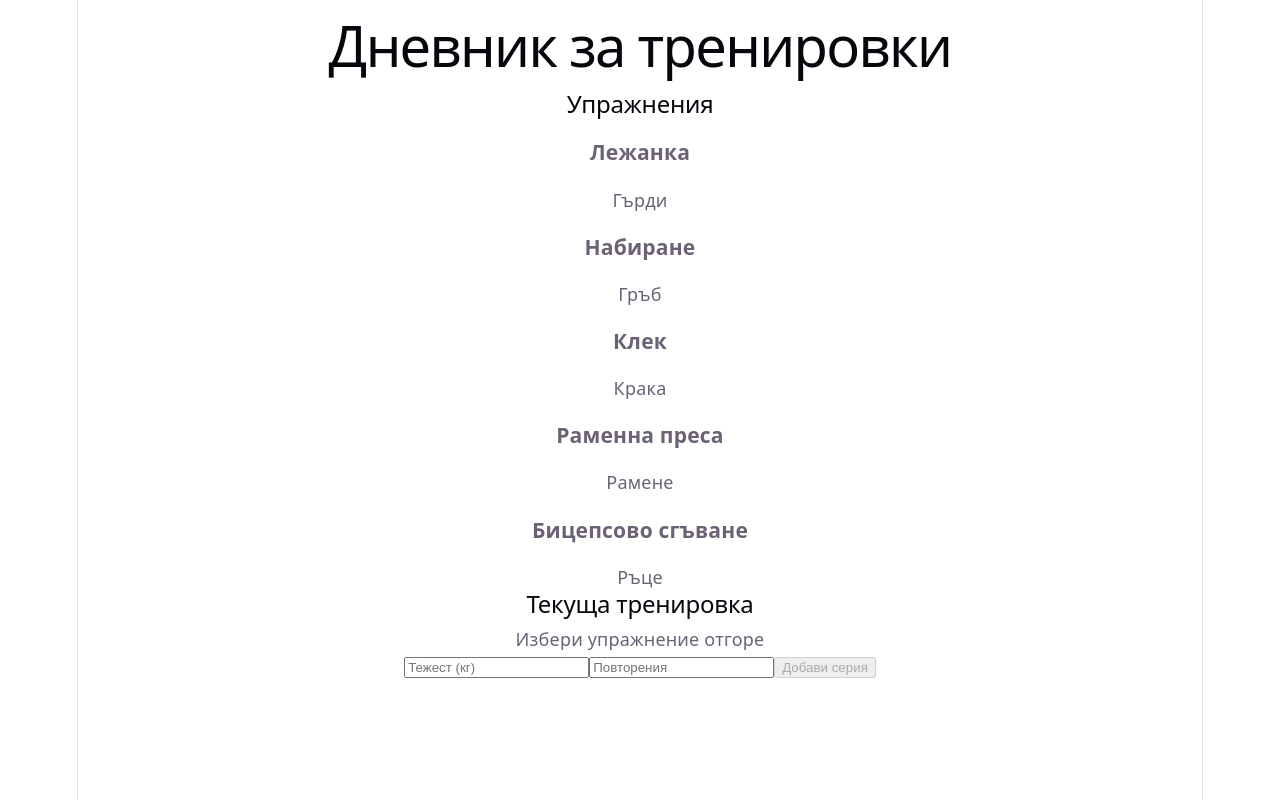
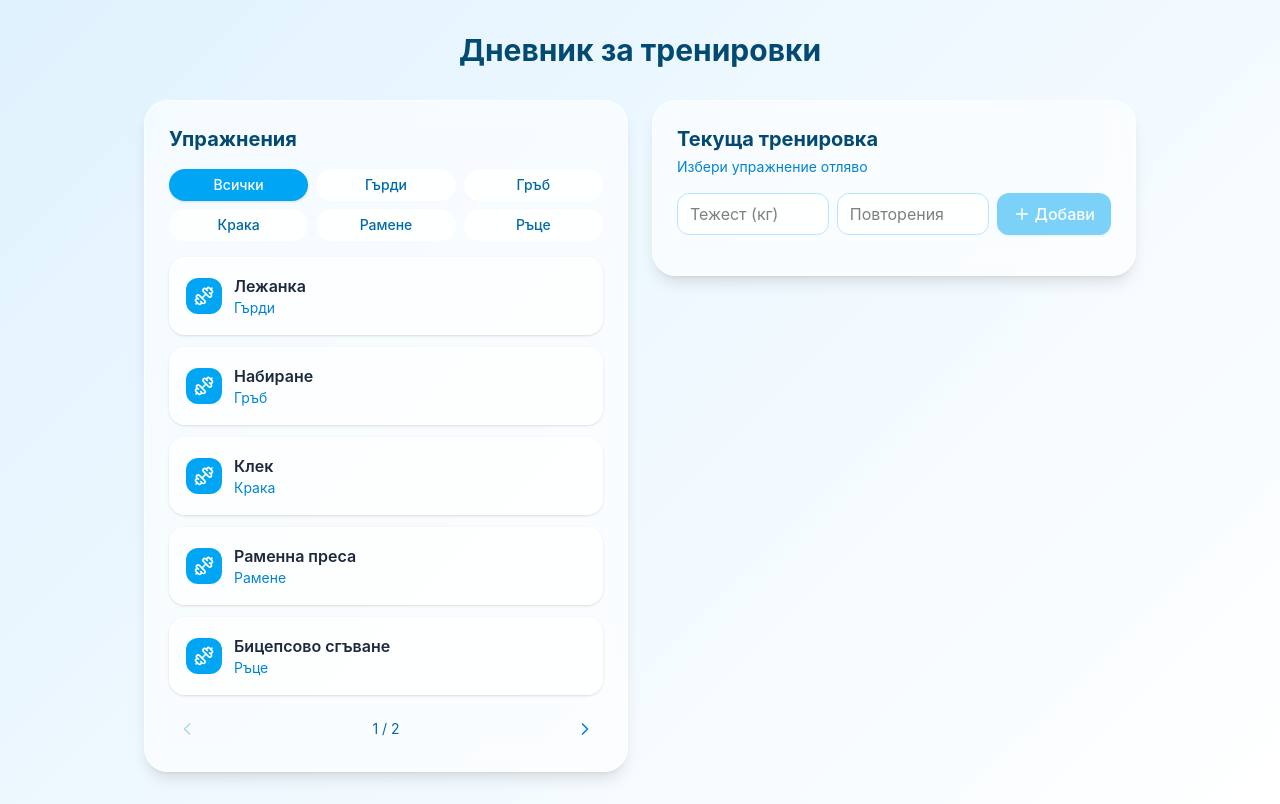
Before and after one commit to dvedevet/Workout-PR-Tracker, a React app in the folder frontend/: page / in a window 1280 px wide. Built offline with nearby package versions, Linux system fonts and the light colour scheme; the HTML template or start-up script is replaced by a standard one.

Commit message:
Improving the design + adding Tailwind

```diff
--- a/frontend/package.json
+++ b/frontend/package.json
@@ -10,8 +10,11 @@
     "preview": "vite preview"
   },
   "dependencies": {
+    "@tailwindcss/vite": "^4.3.3",
+    "lucide-react": "^1.52.0",
     "react": "^19.2.8",
-    "react-dom": "^19.2.8"
+    "react-dom": "^19.2.8",
+    "tailwindcss": "^4.3.3"
   },
   "devDependencies": {
     "@eslint/js": "^10.0.1",
--- a/frontend/src/App.jsx
+++ b/frontend/src/App.jsx
@@ -1,23 +1,29 @@
-import { useState } from 'react'
-import heroImg from './assets/hero.png'
-import reactLogo from './assets/react.svg'
-import viteLogo from './assets/vite.svg'
-import './App.css'
-
+import { useState } from "react"
 import ExerciseList from "./components/ExerciseList"
 import SessionBoard from "./components/SessionBoard"
 
 function App() {
   const [selectedExercise, setSelectedExercise] = useState(null)
 
+  function handleBackgroundClick(e) {
+    if (e.target.closest("button, input, h1, h2, h3, p, span, li")) return
+    setSelectedExercise(null)
+  }
+
   return (
-    <div>
-      <h1>Дневник за тренировки</h1>
-      <ExerciseList
-        selectedExercise={selectedExercise}
-        onSelect={setSelectedExercise}
-      />
-      <SessionBoard selectedExercise={selectedExercise} />
+    <div className="min-h-screen" onClick={handleBackgroundClick}>
+      <div className="mx-auto max-w-5xl px-4 py-8">
+        <h1 className="mb-8 text-center text-3xl font-bold text-sky-900">
+          Дневник за тренировки
+        </h1>
+        <div className="grid items-start gap-6 lg:grid-cols-2">
+          <ExerciseList
+            selectedExercise={selectedExercise}
+            onSelect={setSelectedExercise}
+          />
+          <SessionBoard selectedExercise={selectedExercise} />
+        </div>
+      </div>
     </div>
   )
 }
--- a/frontend/src/components/ExerciseCard.jsx
+++ b/frontend/src/components/ExerciseCard.jsx
@@ -1,16 +1,23 @@
+import { Dumbbell, Check } from "lucide-react"
+
 function ExerciseCard({ name, muscleGroup, isSelected, onSelect }) {
-  return (
-    <div
-      onClick={onSelect}
-      style={{
-        cursor: "pointer",
-        fontWeight: isSelected ? "bold" : "normal",
-      }}
-    >
-      <h3>{isSelected ? "✓ " : ""}{name}</h3>
-      <p>{muscleGroup}</p>
-    </div>
-  )
+    return (
+        <button
+            onClick={onSelect}
+            className={`flex items-center gap-3 rounded-2xl border p-4 text-left shadow-sm transition ${isSelected
+                    ? "border-sky-400 bg-sky-100 shadow-md"
+                    : "border-white/60 bg-white/70 hover:bg-sky-50"
+                }`}
+        >
+            <div className="rounded-xl bg-sky-500 p-2 text-white">
+                {isSelected ? <Check size={20} /> : <Dumbbell size={20} />}
+            </div>
+            <div>
+                <h3 className="font-semibold text-slate-800">{name}</h3>
+                <p className="text-sm text-sky-600">{muscleGroup}</p>
+            </div>
+        </button>
+    )
 }
 
 export default ExerciseCard
--- a/frontend/src/components/ExerciseList.jsx
+++ b/frontend/src/components/ExerciseList.jsx
@@ -1,11 +1,50 @@
+import { useState } from "react"
+import { ChevronLeft, ChevronRight } from "lucide-react"
 import ExerciseCard from "./ExerciseCard"
 import { exercises } from "../data/exercises"
 
+const groups = ["Всички", "Гърди", "Гръб", "Крака", "Рамене", "Ръце"]
+const PAGE_SIZE = 5
+
 function ExerciseList({ selectedExercise, onSelect }) {
+    const [activeGroup, setActiveGroup] = useState("Всички")
+    const [page, setPage] = useState(0)
+
+    const filteredExercises =
+        activeGroup === "Всички"
+            ? exercises
+            : exercises.filter((exercise) => exercise.muscleGroup === activeGroup)
+
+    const totalPages = Math.max(1, Math.ceil(filteredExercises.length / PAGE_SIZE))
+    const start = page * PAGE_SIZE
+    const visibleExercises = filteredExercises.slice(start, start + PAGE_SIZE)
+
+    function handleGroupChange(group) {
+        setActiveGroup(group)
+        setPage(0)
+    }
+
     return (
-    <div>
-      <h2>Упражнения</h2>
-      {exercises.map((exercise) => (
+        <section className="rounded-3xl border border-white/60 bg-white/60 p-6 shadow-lg backdrop-blur-md">
+            <h2 className="mb-4 text-xl font-bold text-sky-900">Упражнения</h2>
+
+            <div className="mb-4 grid grid-cols-3 gap-2">
+                {groups.map((group) => (
+                    <button
+                        key={group}
+                        onClick={() => handleGroupChange(group)}
+                        className={`rounded-full px-3 py-1.5 text-sm font-medium transition ${activeGroup === group
+                                ? "bg-sky-500 text-white shadow"
+                                : "bg-white/80 text-sky-700 hover:bg-sky-100"
+                            }`}
+                    >
+                        {group}
+                    </button>
+                ))}
+            </div>
+
+            <div className="grid gap-3">
+                {visibleExercises.map((exercise) => (
                     <ExerciseCard
                         key={exercise.id}
                         name={exercise.name}
@@ -15,6 +54,29 @@ function ExerciseList({ selectedExercise, onSelect }) {
                     />
                 ))}
             </div>
+
+            {totalPages > 1 && (
+                <div className="mt-4 flex items-center justify-between">
+                    <button
+                        onClick={() => setPage(page - 1)}
+                        disabled={page === 0}
+                        className="rounded-full p-2 text-sky-600 transition hover:bg-sky-100 disabled:opacity-30 disabled:hover:bg-transparent"
+                    >
+                        <ChevronLeft size={20} />
+                    </button>
+                    <span className="text-sm text-sky-700">
+                        {page + 1} / {totalPages}
+                    </span>
+                    <button
+                        onClick={() => setPage(page + 1)}
+                        disabled={page === totalPages - 1}
+                        className="rounded-full p-2 text-sky-600 transition hover:bg-sky-100 disabled:opacity-30 disabled:hover:bg-transparent"
+                    >
+                        <ChevronRight size={20} />
+                    </button>
+                </div>
+            )}
+        </section>
     )
 }
 
--- a/frontend/src/components/SessionBoard.jsx
+++ b/frontend/src/components/SessionBoard.jsx
@@ -1,4 +1,5 @@
 import { useState } from "react"
+import { Plus, Trash2 } from "lucide-react"
 
 function SessionBoard({ selectedExercise }) {
     const [weight, setWeight] = useState("")
@@ -8,13 +9,11 @@ function SessionBoard({ selectedExercise }) {
     function handleAddSet() {
         if (!selectedExercise || weight === "" || reps === "") return
 
-  const setNumber =
-    sets.filter((set) => set.exerciseId === selectedExercise.id).length + 1
-
         const newSet = {
+            id: Date.now(),
             exerciseId: selectedExercise.id,
             exerciseName: selectedExercise.name,
-    setNumber: setNumber,
+            muscleGroup: selectedExercise.muscleGroup,
             weight: Number(weight),
             reps: Number(reps),
         }
@@ -23,39 +22,91 @@ function SessionBoard({ selectedExercise }) {
         setReps("")
     }
 
+    function handleDeleteSet(id) {
+        setSets(sets.filter((set) => set.id !== id))
+    }
+
+    function getSetNumber(index) {
+        const current = sets[index]
         return (
-    <div>
-      <h2>Текуща тренировка</h2>
-      <p>
+            sets.slice(0, index).filter((set) => set.exerciseId === current.exerciseId)
+                .length + 1
+        )
+    }
+
+    const inputClass =
+        "min-w-0 w-full rounded-xl border border-sky-200 bg-white/80 px-3 py-2 outline-none focus:ring-2 focus:ring-sky-300"
+
+    return (
+        <section className="rounded-3xl border border-white/60 bg-white/60 p-6 shadow-lg backdrop-blur-md">
+            <h2 className="mb-1 text-xl font-bold text-sky-900">Текуща тренировка</h2>
+            <p className="mb-4 text-sm text-sky-600">
                 {selectedExercise
                     ? `Упражнение: ${selectedExercise.name}`
-          : "Избери упражнение отгоре"}
+                    : "Избери упражнение отляво"}
             </p>
 
+            <div className="mb-4 grid grid-cols-2 gap-2 sm:flex">
                 <input
                     type="number"
+                    inputMode="numeric"
                     placeholder="Тежест (кг)"
                     value={weight}
                     onChange={(e) => setWeight(e.target.value)}
+                    className={inputClass}
                 />
                 <input
                     type="number"
+                    inputMode="numeric"
                     placeholder="Повторения"
                     value={reps}
                     onChange={(e) => setReps(e.target.value)}
+                    className={inputClass}
                 />
-      <button onClick={handleAddSet} disabled={!selectedExercise}>
-        Добави серия
+                <button
+                    onClick={handleAddSet}
+                    disabled={!selectedExercise}
+                    className="col-span-2 flex items-center justify-center gap-1 rounded-xl bg-sky-500 px-4 py-2 font-medium text-white shadow transition hover:bg-sky-600 disabled:cursor-not-allowed disabled:opacity-50 sm:col-span-1"
+                >
+                    <Plus size={18} /> Добави
                 </button>
+            </div>
 
-      <ul>
+            <ul className="grid gap-2">
                 {sets.map((set, index) => (
-            <li key={index}>
-            {set.exerciseName} - серия {set.setNumber}: {set.weight} кг × {set.reps}
+                    <li
+                        key={set.id}
+                        className="flex items-center justify-between gap-3 rounded-xl bg-white/80 px-4 py-3 shadow-sm"
+                    >
+                        <div className="min-w-0">
+                            <div className="flex flex-wrap items-center gap-2">
+                                <p className="font-semibold text-sky-800">{set.exerciseName}</p>
+                                <span className="rounded-full bg-sky-100 px-2 py-0.5 text-xs font-medium text-sky-700">
+                                    {set.muscleGroup}
+                                </span>
+                            </div>
+                            <div className="mt-2 flex flex-wrap gap-1.5 text-sm">
+                                <span className="rounded-lg bg-slate-100 px-2 py-0.5 text-slate-600">
+                                    Серия {getSetNumber(index)}
+                                </span>
+                                <span className="rounded-lg bg-sky-50 px-2 py-0.5 font-medium text-sky-800">
+                                    {set.weight} кг.
+                                </span>
+                                <span className="rounded-lg bg-sky-50 px-2 py-0.5 font-medium text-sky-800">
+                                    {set.reps} повт.
+                                </span>
+                            </div>
+                        </div>
+                        <button
+                            onClick={() => handleDeleteSet(set.id)}
+                            className="shrink-0 rounded-lg p-1.5 text-sky-400 transition hover:bg-sky-100 hover:text-red-400"
+                        >
+                            <Trash2 size={18} />
+                        </button>
                     </li>
                 ))}
             </ul>
-    </div>
+        </section>
     )
 }
 
--- a/frontend/src/data/exercises.js
+++ b/frontend/src/data/exercises.js
@@ -1,7 +1,11 @@
 export const exercises = [
-  { id: 1, name: "Лежанка", muscleGroup: "Гърди" },
-  { id: 2, name: "Набиране", muscleGroup: "Гръб" },
-  { id: 3, name: "Клек", muscleGroup: "Крака" },
-  { id: 4, name: "Раменна преса", muscleGroup: "Рамене" },
-  { id: 5, name: "Бицепсово сгъване", muscleGroup: "Ръце" },
+    { id: 1, name: "Лежанка", muscleGroup: "Гърди" },
+    { id: 2, name: "Набиране", muscleGroup: "Гръб" },
+    { id: 3, name: "Клек", muscleGroup: "Крака" },
+    { id: 4, name: "Раменна преса", muscleGroup: "Рамене" },
+    { id: 5, name: "Бицепсово сгъване", muscleGroup: "Ръце" },
+    { id: 6, name: "Разтваряне с дъмбели", muscleGroup: "Гърди" },
+    { id: 7, name: "Гребане", muscleGroup: "Гръб" },
+    { id: 8, name: "Мъртва тяга", muscleGroup: "Крака" },
+    { id: 9, name: "Трицепсово разгъване", muscleGroup: "Ръце" },
 ]
--- a/frontend/src/index.css
+++ b/frontend/src/index.css
@@ -1,111 +1,6 @@
-:root {
-  --text: #6b6375;
-  --text-h: #08060d;
-  --bg: #fff;
-  --border: #e5e4e7;
-  --code-bg: #f4f3ec;
-  --accent: #aa3bff;
-  --accent-bg: rgba(170, 59, 255, 0.1);
-  --accent-border: rgba(170, 59, 255, 0.5);
-  --social-bg: rgba(244, 243, 236, 0.5);
-  --shadow:
-    rgba(0, 0, 0, 0.1) 0 10px 15px -3px, rgba(0, 0, 0, 0.05) 0 4px 6px -2px;
-
-  --sans: system-ui, 'Segoe UI', Roboto, sans-serif;
-  --heading: system-ui, 'Segoe UI', Roboto, sans-serif;
-  --mono: ui-monospace, Consolas, monospace;
-
-  font: 18px/145% var(--sans);
-  letter-spacing: 0.18px;
-  color-scheme: light dark;
-  color: var(--text);
-  background: var(--bg);
-  font-synthesis: none;
-  text-rendering: optimizeLegibility;
-  -webkit-font-smoothing: antialiased;
-  -moz-osx-font-smoothing: grayscale;
-
-  @media (max-width: 1024px) {
-    font-size: 16px;
-  }
-}
-
-@media (prefers-color-scheme: dark) {
-  :root {
-    --text: #9ca3af;
-    --text-h: #f3f4f6;
-    --bg: #16171d;
-    --border: #2e303a;
-    --code-bg: #1f2028;
-    --accent: #c084fc;
-    --accent-bg: rgba(192, 132, 252, 0.15);
-    --accent-border: rgba(192, 132, 252, 0.5);
-    --social-bg: rgba(47, 48, 58, 0.5);
-    --shadow:
-      rgba(0, 0, 0, 0.4) 0 10px 15px -3px, rgba(0, 0, 0, 0.25) 0 4px 6px -2px;
-  }
-
-  #social .button-icon {
-    filter: invert(1) brightness(2);
-  }
-}
+@import "tailwindcss";
 
 body {
-  margin: 0;
+  min-height: 100vh;
+  background: linear-gradient(135deg, #e0f2fe 0%, #f0f9ff 50%, #ffffff 100%);
 }
-
-#root {
-  width: 1126px;
-  max-width: 100%;
-  margin: 0 auto;
-  text-align: center;
-  border-inline: 1px solid var(--border);
-  min-height: 100svh;
-  display: flex;
-  flex-direction: column;
-  box-sizing: border-box;
-}
-
-h1,
-h2 {
-  font-family: var(--heading);
-  font-weight: 500;
-  color: var(--text-h);
-}
-
-h1 {
-  font-size: 56px;
-  letter-spacing: -1.68px;
-  margin: 32px 0;
-  @media (max-width: 1024px) {
-    font-size: 36px;
-    margin: 20px 0;
-  }
-}
-h2 {
-  font-size: 24px;
-  line-height: 118%;
-  letter-spacing: -0.24px;
-  margin: 0 0 8px;
-  @media (max-width: 1024px) {
-    font-size: 20px;
-  }
-}
-p {
-  margin: 0;
-}
-
-code,
-.counter {
-  font-family: var(--mono);
-  display: inline-flex;
-  border-radius: 4px;
-  color: var(--text-h);
-}
-
-code {
-  font-size: 15px;
-  line-height: 135%;
-  padding: 4px 8px;
-  background: var(--code-bg);
-}
--- a/frontend/vite.config.js
+++ b/frontend/vite.config.js
@@ -1,7 +1,8 @@
 import react from '@vitejs/plugin-react'
 import { defineConfig } from 'vite'
 
-// https://vite.dev/config/
+import tailwindcss from '@tailwindcss/vite'
+
 export default defineConfig({
-  plugins: [react()],
+  plugins: [react(), tailwindcss()],
 })
```
Also changed, not shown: 1 other file (tests, documents, lock files or other folders). Lines whose indentation alone changed are shown as unchanged.
